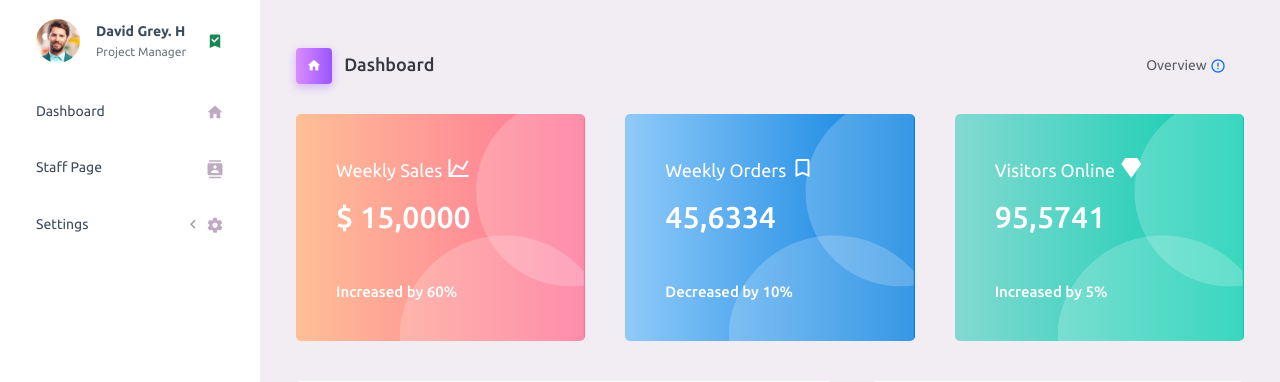
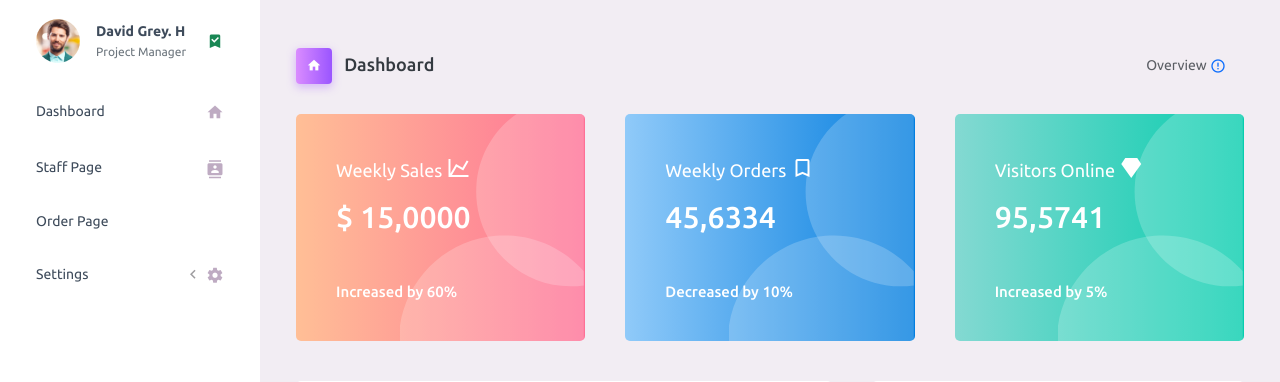
Before and after one commit to urbain32/App-inventory, a Django app: page / in a window 1280 px wide. Shown: the part 71-453 px from the top of the page. Run offline with Django 4.2, Linux system fonts and the light colour scheme; some libraries are stand-ins or nearby versions.

Commit message:
using order url in sidebar

```diff
--- a/templates/partials/sidebar.html
+++ b/templates/partials/sidebar.html
@@ -29,6 +29,12 @@
       </a>
     </li>
     <li class="nav-item">
+      <a class="nav-link" href="{% url 'dashboard-order'%}">
+        <span class="menu-title">Order Page</span>
+        <i class="mdi mdi-order-0 menu-icon"></i>
+      </a>
+    </li>
+    <li class="nav-item">
       <a
         class="nav-link"
         data-bs-toggle="collapse"
```
